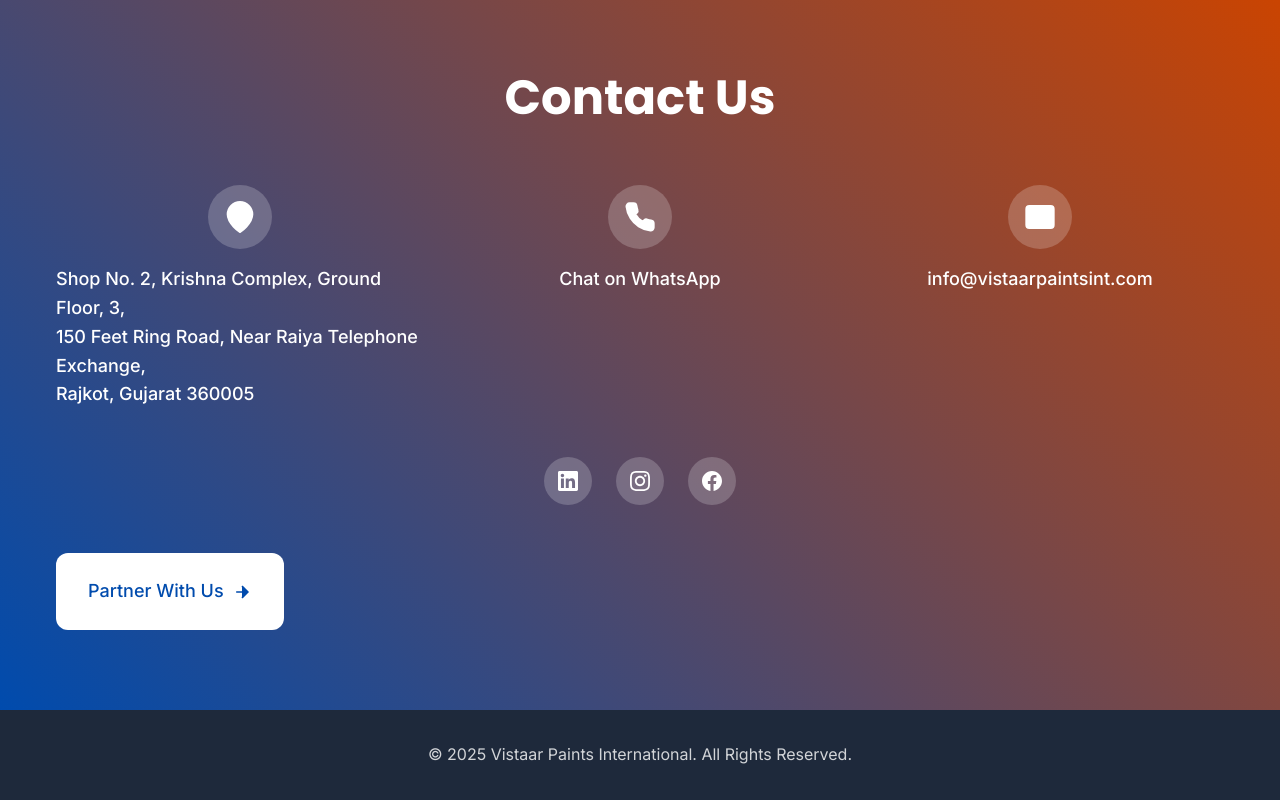
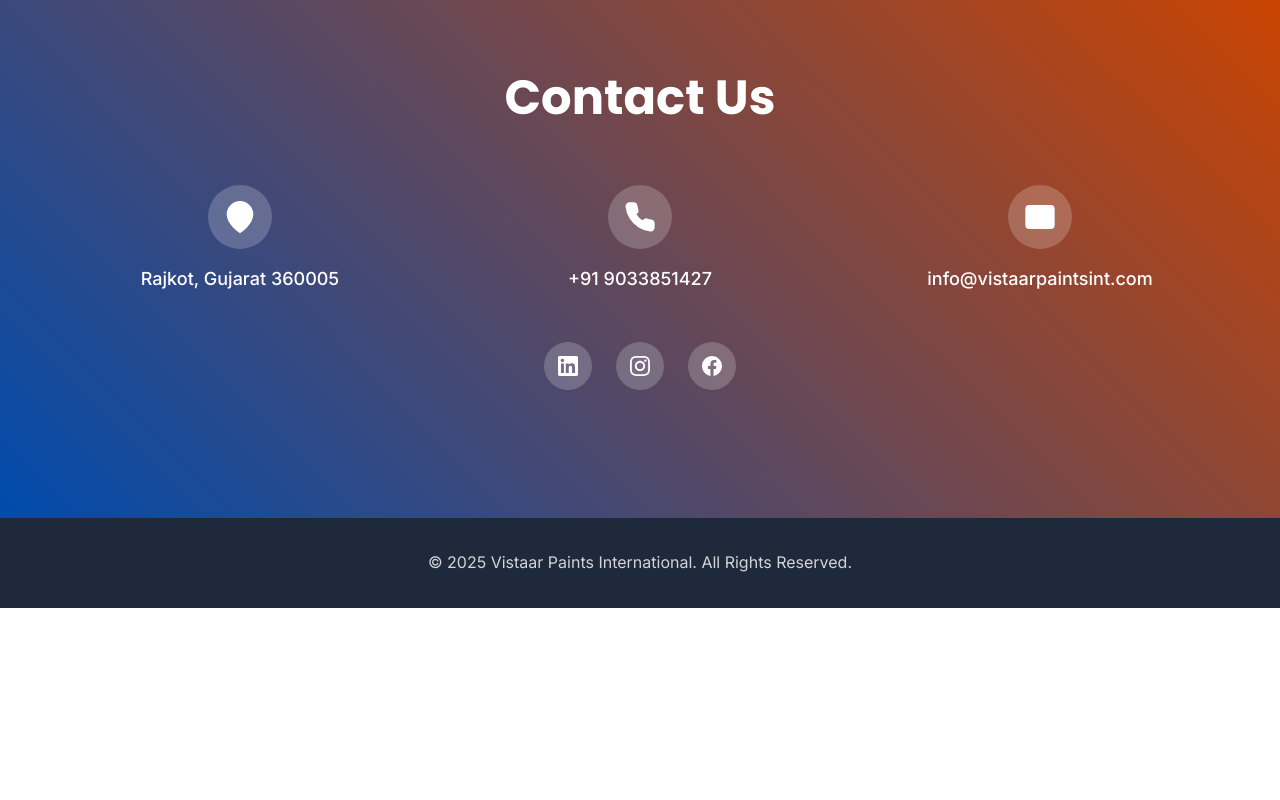
Before and after one commit to manishsahani-collab/Vistaar-Paitns, a plain HTML site: page index.html in a window 1280 px wide. Shown: the part 2203-3003 px from the top of the page. After the commit the page ends 2811 px from the top, so only its background shows below. Drawn offline with Linux system fonts and the light colour scheme.

Commit message:
Update index.html

```diff
--- a/index.html
+++ b/index.html
@@ -594,10 +594,7 @@
                             <circle cx="12" cy="10" r="3"/>
                         </svg>
                     </div>
-                    <p> Shop No. 2, Krishna Complex, Ground Floor, 3, <br>
-                        150 Feet Ring Road, Near Raiya Telephone Exchange,<br>
-                        Rajkot, Gujarat 360005 <br>
-                    </p>
+                    <p> Rajkot, Gujarat 360005  </p>
                 </div>
                 <div class="contact-item">
                     <div class="contact-icon">
@@ -606,7 +603,7 @@
                         </svg>
                     </div>
                    <p class="p17">
-  <a href="https://wa.me/919033851427">Chat on WhatsApp</a>
+  <a href="https://wa.me/919033851427">+91 9033851427</a>
 </p>
                 </div>
                 <div class="contact-item">
@@ -637,13 +634,6 @@
                     </svg>
                 </a>
             </div>
-
-            <a href="mailto:info@vistaarpaints.com" class="btn btn-contact">
-                Partner With Us
-                <svg class="icon-sm" style="margin-left: 0.5rem;" viewBox="0 0 24 24" fill="none" stroke="currentColor" stroke-width="2">
-                    <path d="M5 12h14M12 5l7 7-7 7"/>
-                </svg>
-            </a>
         </div>
     </section>
 
```
